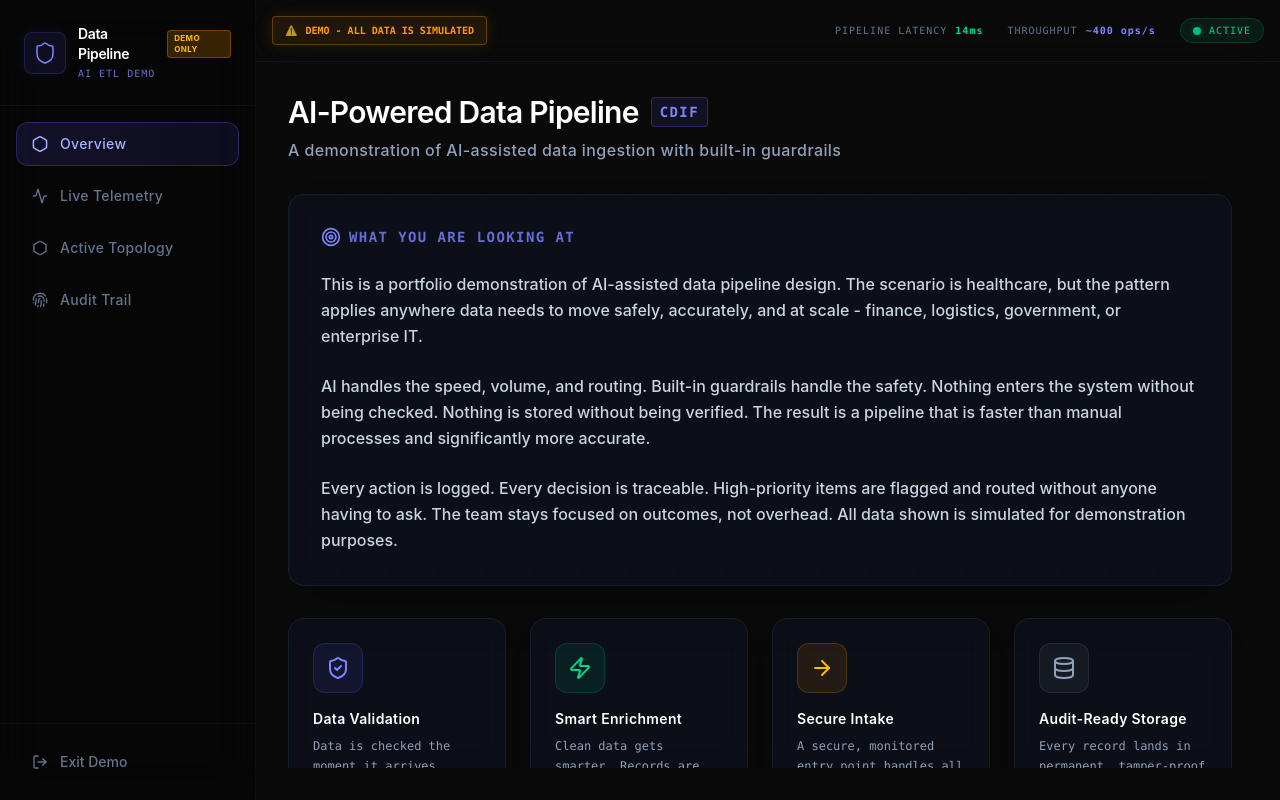
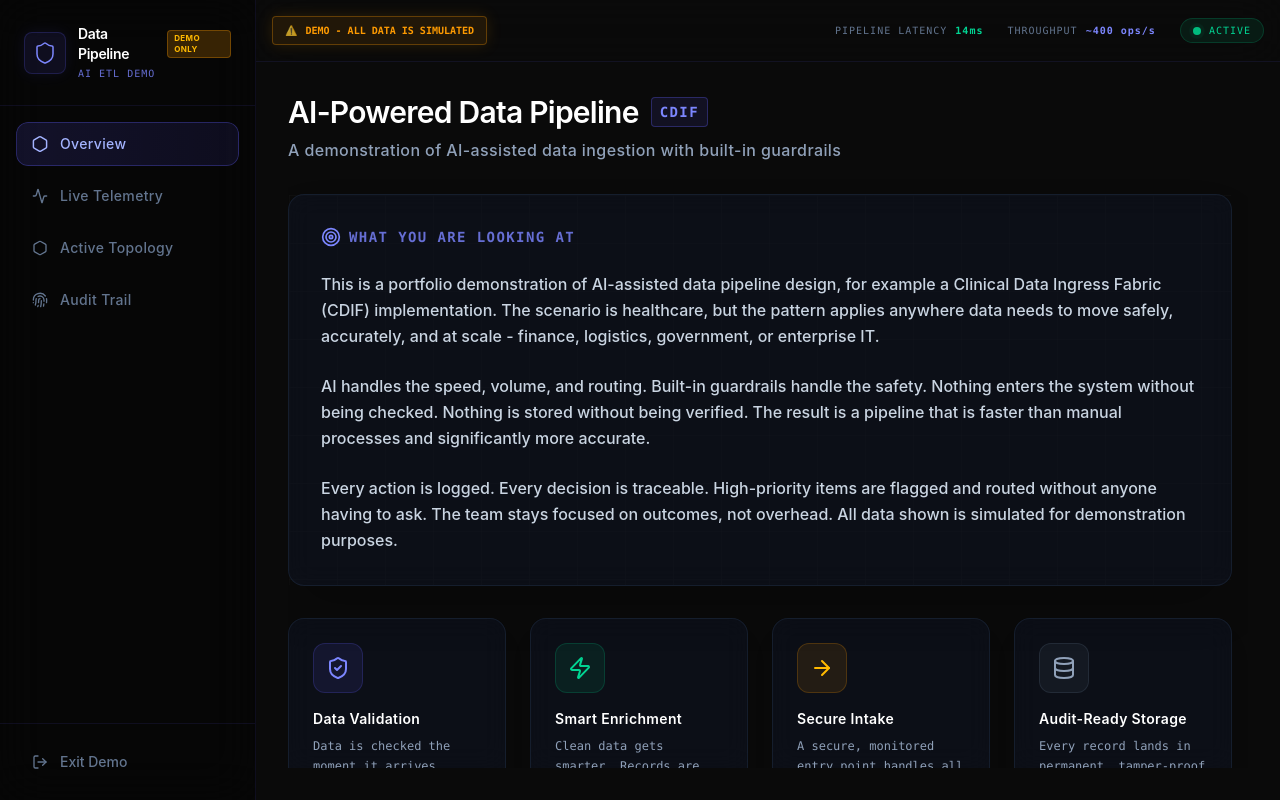
Before and after one commit to khowland/cdif-ingress, a React (Vite) app in the folder dashboard/: page /#/overview in a window 1280 px wide. Built offline with nearby package versions, Linux system fonts and the light colour scheme.

Commit message:
fix(copy): spell out Clinical Data Ingress Fabric (CDIF) in full on Overview intro

```diff
--- a/dashboard/src/pages/Landing.tsx
+++ b/dashboard/src/pages/Landing.tsx
@@ -44,7 +44,7 @@ export default function LandingPage() {
                     className="relative z-10 text-slate-300 leading-relaxed max-w-4xl text-base space-y-6 font-medium selection:bg-indigo-500/30"
                 >
                     <p>
-                        This is a portfolio demonstration of AI-assisted data pipeline design.
+                        This is a portfolio demonstration of AI-assisted data pipeline design, for example a Clinical Data Ingress Fabric (CDIF) implementation.
                         The scenario is healthcare, but the pattern applies anywhere data needs to move
                         safely, accurately, and at scale - finance, logistics, government, or enterprise IT.
                     </p>
```
